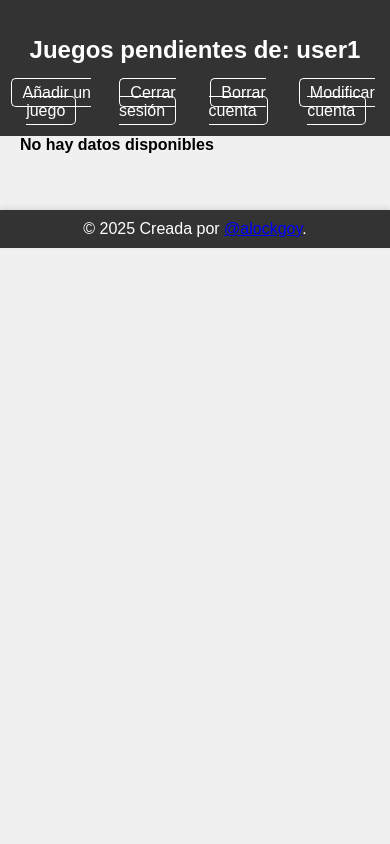
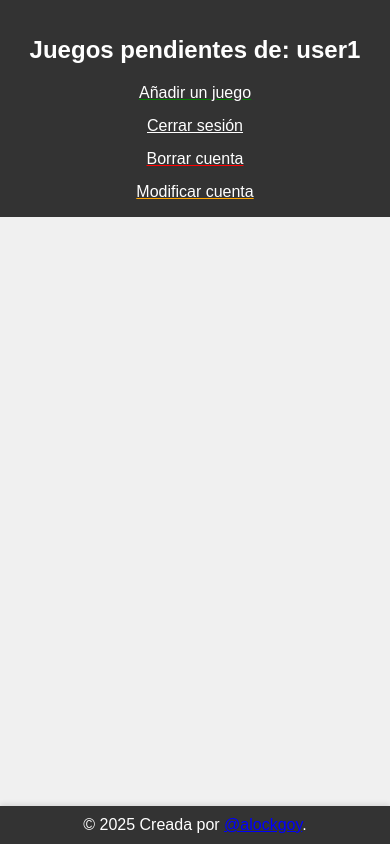
Before and after one commit to alockgoy/juegospendientes, a PHP site: page /php/principal.php in a window 390 px wide. Run offline with PHP 8.4, Linux system fonts and the light colour scheme; a user stored in the database is signed in; data comes from the database, SQL or seed files in the repository; data that the repository does not hold is empty.

Commit message:
Posicionamiento vertical
Se ha modificado el lenguaje de algunas páginas que salían en inglés
Se ha modificado el css e "principalphp" y aparentementre se ha corregido el error de posicionamiento en modo vertical

```diff
--- a/css/principal.css
+++ b/css/principal.css
@@ -31,12 +31,15 @@ nav a {
     padding: 5px 10px;
     border: 1px solid white;
     border-radius: 5px;
+    white-space: nowrap;
 }
 
 nav a:hover{
     background-color: white;
     color: black;
 }
+
+
 
 main {
     padding: 20px;
@@ -113,7 +116,41 @@ footer {
     padding: 10px 0;
     box-shadow: 0 -2px 5px rgba(0, 0, 0, 0.1); /* Añade un poco de separación visual */
     margin-top: 20px; /* Da un poco de espacio entre el main y el footer */
+    position: absolute;
+    bottom: 0;
   }
 footer a{
     color: blue;
 }
+
+/* Estilos responsivos para pantallas pequeñas */
+@media (max-width: 600px) {
+    nav {
+        flex-direction: column; /* Cambia a columnas */
+        align-items: center; /* Centra los enlaces */
+        gap: 15px; /* Aumenta la separación entre los elementos */
+    }
+
+    nav a {
+        width: 90%; /* Haz que los enlaces ocupen más espacio en pantalla */
+        text-align: center;
+        padding: 10px; /* Aumenta el padding interno para hacerlos más grandes */
+        margin: 5px 0; /* Agrega margen para evitar que se toquen */
+        text-decoration: underline;
+        border: none;
+    }
+
+    .anade{
+        text-decoration-color: green;
+    }
+
+    #modificar{
+        text-decoration-color: orange;
+    }
+
+    #borrar{
+        text-decoration-color: red;
+    }
+
+
+}
--- a/php/borrarJuego.php
+++ b/php/borrarJuego.php
@@ -1,5 +1,5 @@
 <!DOCTYPE html>
-<html lang="en">
+<html lang="es">
 
 <head>
     <meta charset="UTF-8">
--- a/php/borrarUsuario.php
+++ b/php/borrarUsuario.php
@@ -1,5 +1,5 @@
 <!DOCTYPE html>
-<html lang="en">
+<html lang="es">
 
 <head>
     <meta charset="UTF-8">
--- a/php/claveOlvidada.php
+++ b/php/claveOlvidada.php
@@ -1,5 +1,5 @@
 <!DOCTYPE html>
-<html lang="en">
+<html lang="es">
 
 <head>
     <meta charset="UTF-8">
@@ -105,8 +105,8 @@
             // Contenido del correo
             $mail->isHTML(true);
             $mail->Subject = "Clave nueva generada.";
-            $mail->Body = "<p>¡Hola $correo! Se ha recibido una solicitud para cambiar tu contraseña. ¡No te preocupes!</p>
-            <p>Tu nueva contraseña es: <strong>$nuevaClave</strong></p>
+            $mail->Body = "<p>¡Hola $correo! Se ha recibido una solicitud para cambiar tu clave. ¡No te preocupes!</p>
+            <p>Tu nueva clave es: <strong>$nuevaClave</strong></p>
             <p>Puedes cambiarla siempre que quieras desde el apartado de modificar tu cuenta</p>";
 
             // Enviar el correo
--- a/php/insertarJuego.php
+++ b/php/insertarJuego.php
@@ -1,5 +1,5 @@
 <!DOCTYPE html>
-<html lang="en">
+<html lang="es">
 <head>
     <meta charset="UTF-8">
     <meta name="viewport" content="width=device-width, initial-scale=1.0">
--- a/php/login.php
+++ b/php/login.php
@@ -1,5 +1,5 @@
 <!DOCTYPE html>
-<html lang="en">
+<html lang="es">
 <head>
     <meta charset="UTF-8">
     <meta name="viewport" content="width=device-width, initial-scale=1.0">
--- a/php/modificarUsuario.php
+++ b/php/modificarUsuario.php
@@ -29,7 +29,7 @@ if (!isset($_SESSION['nombre_usuario'])) {
 
 <!--Código HTML -->
 <!DOCTYPE html>
-<html lang="en">
+<html lang="es">
 
 <head>
     <meta charset="UTF-8">
--- a/php/singup.php
+++ b/php/singup.php
@@ -1,5 +1,5 @@
 <!DOCTYPE html>
-<html lang="en">
+<html lang="es">
 <head>
     <meta charset="UTF-8">
     <meta name="viewport" content="width=device-width, initial-scale=1.0">
```
